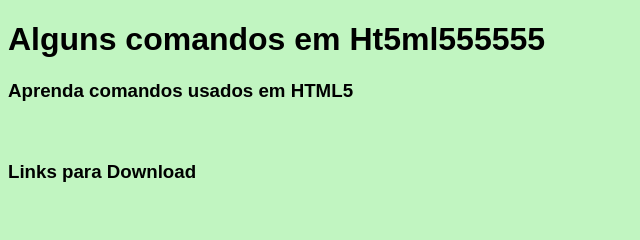
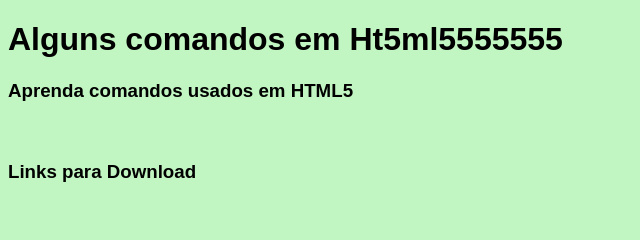
Before and after one commit to joaopedrofr4nca1/HTML, a plain HTML site: page Códigos utilizando Links para download/index.html in a window 1280 px wide. Shown: the top 240 px of the page, 0-640 px from the left. Drawn offline with Linux system fonts and the light colour scheme.

Commit message:
Update index.html

```diff
--- a/Códigos utilizando Links para download/index.html
+++ b/Códigos utilizando Links para download/index.html
@@ -7,7 +7,7 @@
     <title>Download </title>
 </head>
 <body>
-    <h1>Alguns comandos em Ht5ml555555 <h1>
+    <h1>Alguns comandos em Ht5ml5555555 <h1>
 
     <h3>Aprenda comandos usados em HTML5<h3>
     <br>
```
